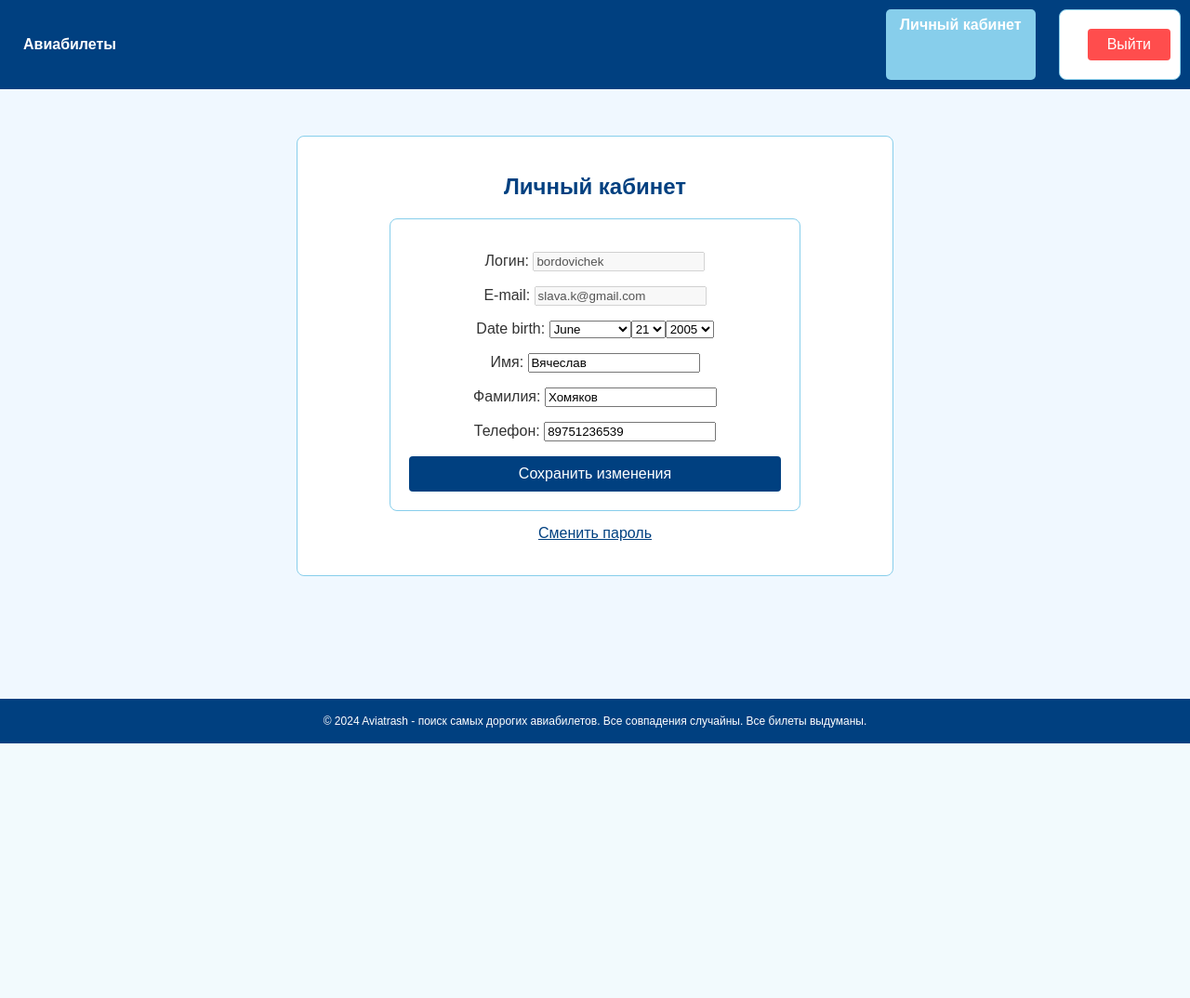
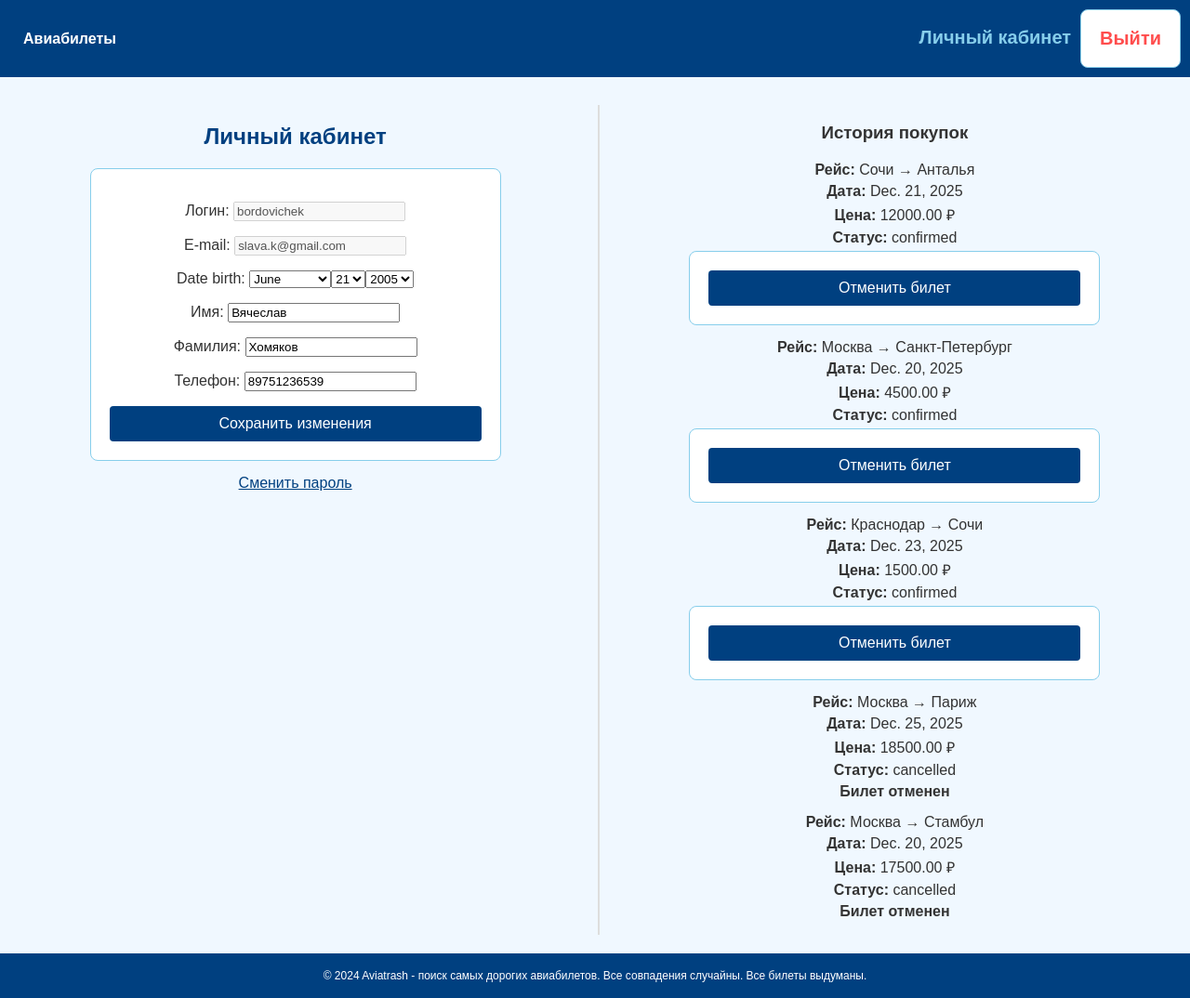
Before and after one commit to bordovichek/AviaTrash_MostExpensiveAirTickets, a Django app: page /personal/profile/ in a window 1280 px wide. Shown: the whole page at 93% size. Before the commit the page ends 800 px from the top, so only its background shows below. Run offline with Django 5.2, Linux system fonts and the light colour scheme; a user stored in the database is signed in; data comes from the database, SQL or seed files in the repository; both versions use the stored data as it was after the commit.

Commit message:
Добавлена возможность покупки и отмены билетов, добавлены сами странички билетов. Сайт перешел из сырой стадии в примитивно, но работающий сайт

```diff
--- a/AviaTrash/aviaticket/models.py
+++ b/AviaTrash/aviaticket/models.py
@@ -1,6 +1,17 @@
 from django.contrib.auth import get_user_model
 from django.core.validators import MinValueValidator, MaxValueValidator
 from django.db import models
+from django.utils.text import slugify
+from unidecode import unidecode
+
+def translit_to_eng(s: str) -> str:
+    d = {'а': 'a', 'б': 'b', 'в': 'v', 'г': 'g', 'д': 'd',
+         'е': 'e', 'ё': 'yo', 'ж': 'zh', 'з': 'z', 'и': 'i', 'й': 'iy', 'к': 'k',
+         'л': 'l', 'м': 'm', 'н': 'n', 'о': 'o', 'п': 'p', 'р': 'r',
+         'с': 's', 'т': 't', 'у': 'u', 'ф': 'f', 'х': 'h', 'ц': 'c', 'ч': 'ch',
+         'ш': 'sh', 'щ': 'shch', 'ь': "", 'ы': 'y', 'ъ': '', 'э': 'e', 'ю': 'yu', 'я': 'ya'}
+
+    return "".join(map(lambda x: d[x] if d.get(x, False) else x, s.lower()))
 
 class Flight(models.Model):
     flight_from = models.CharField(max_length=50, verbose_name='Откуда')
@@ -11,13 +22,23 @@ class Flight(models.Model):
     price = models.DecimalField(max_digits=10, decimal_places=2, verbose_name='Цена')
     amount_of_transfers = models.IntegerField(blank=True, null=True, verbose_name='Количество пересадок')
     time_created = models.DateTimeField(auto_now=True, verbose_name='Время создания')
+    slug = models.SlugField(max_length=100, unique=True, blank=True, verbose_name='Слаг')
+
+    def save(self, *args, **kwargs):
+        if not self.slug:
+            to = translit_to_eng(self.flight_to.replace(" ", "").replace("-", ""))
+            from_ = translit_to_eng(self.flight_from.replace(" ", "").replace("-", ""))
+            airline = self.airline.name.replace(" ", "").replace("-", "")
+            self.slug = slugify(f"{to}_{from_}_{airline}")
+        super().save(*args, **kwargs)
 
     def __str__(self):
         return f"Рейс {self.airline}: {self.flight_from} → {self.flight_to}, {self.day_of_departure}, {self.price} ₽"
 
 
+
 class Ticket(models.Model):
-    flight = models.OneToOneField('Flight', on_delete=models.CASCADE, related_name='flight_card')
+    flight = models.ForeignKey('Flight', on_delete=models.CASCADE, related_name='tickets')
     passenger = models.ForeignKey(get_user_model(), on_delete=models.CASCADE, related_name='tickets', verbose_name='Пассажир')
 
     status_choices = [
@@ -28,18 +49,13 @@ class Ticket(models.Model):
     ]
     status = models.CharField(max_length=20, choices=status_choices, default='booked', verbose_name='Статус билета')
 
-    # payment_status_choices = [
-    #     ('paid', 'Оплачен'),
-    #     ('unpaid', 'Не оплачен'),
-    #     ('pending', 'Ожидает оплаты'),
-    # ]
-    # payment_status = models.CharField(max_length=20, choices=payment_status_choices, default='unpaid', verbose_name='Статус оплаты')
-
     booking_reference = models.CharField(max_length=50, unique=True, verbose_name='Номер бронирования')
     booking_date = models.DateTimeField(auto_now_add=True, verbose_name='Дата бронирования')
 
     def __str__(self):
         return f"Билет на рейс {self.flight.airline}: {self.flight.flight_from} → {self.flight.flight_to}, {self.flight.day_of_departure}"
+
+
 
 class Airline(models.Model):
     name = models.CharField(max_length=100, unique=True, verbose_name='Название авиакомпании')
--- a/AviaTrash/aviaticket/urls.py
+++ b/AviaTrash/aviaticket/urls.py
@@ -3,4 +3,10 @@ from . import views
 
 urlpatterns = [
     path('', views.FlightListView.as_view(), name='list_tickets'),
+    path('tickets/', views.FlightListView.as_view(), name='list_tickets'),
+    path('tickets/<slug:slug>/', views.FlightDetailView.as_view(), name='flight_detail'),
+    path('tickets/<slug:slug>/purchase/', views.BuyTicketView.as_view(), name='ticket_purchase'),
+    path('ticket_ordered/', views.TicketOrderedView.as_view(), name='ticket_ordered'),
+    path('ticket_not_ordered/', views.TicketNotOrderedView.as_view(), name='ticket_not_ordered'),
+    path('cancel_ticket/<int:ticket_id>/', views.CancelTicketView.as_view(), name='cancel_ticket'),
 ]
--- a/AviaTrash/static/css/styles.css
+++ b/AviaTrash/static/css/styles.css
@@ -35,15 +35,18 @@ body {
 }
 
 .header .auth-buttons a {
-    background-color: #87CEEB;
-    padding: 8px 15px;
-    border-radius: 5px;
-    color: #fff;
+    background-color: transparent; /* Убираем голубой фон */
+    color: #87CEEB; /* Цвет текста */
     text-decoration: none;
+    font-size: 20px; /* Шрифт больше */
+    font-weight: bold;
+    padding: 0; /* Убираем все отступы */
+    margin: 0;
+    line-height: 3; /* Центрирование текста */
 }
 
 .header .auth-buttons a:hover {
-    background-color: #004080;
+    color: #fff; /* Изменяем цвет текста при наведении */
 }
 
 .content {
@@ -296,15 +299,6 @@ nav ul li a:hover {
 .password-change-form-button:hover {
     background-color: #003366;
 }
-/* Контейнер для личного кабинета */
-.profile-container {
-    max-width: 600px;
-    margin: 20px auto;
-    padding: 20px;
-    border: 1px solid #87CEEB;
-    border-radius: 8px;
-    background-color: #fff;
-}
 
 /* Заголовок страницы */
 .profile-title {
@@ -377,16 +371,99 @@ nav ul li a:hover {
 }
 /* Кнопка для выхода из аккаунта */
 .logout-button {
-    background-color: #ff4d4d;
-    color: white;
-    border: none;
-    border-radius: 4px;
-    padding: 8px 16px;
+    background: none; /* Полностью убираем фон */
+    color: #ff4d4d; /* Красный цвет текста */
+    border: none; /* Убираем границу */
+    padding: 0; /* Полное отсутствие отступов */
+    margin: 0; /* Полное отсутствие внешних отступов */
+    font-size: 20px; /* Размер шрифта */
+    font-weight: bold; /* Жирный текст */
+    line-height: 1; /* Минимальная высота строки */
     cursor: pointer;
-    font-size: 16px;
-    margin-left: 10px;
 }
 
 .logout-button:hover {
-    background-color: #e60000;
+    color: #e60000; /* Текст темнее при наведении */
 }
+.buy-button {
+    display: inline-block;
+    padding: 10px 20px;
+    background-color: #007bff;
+    color: #fff;
+    text-decoration: none;
+    border-radius: 5px;
+    font-weight: bold;
+}
+
+.buy-button:hover {
+    background-color: #0056b3;
+}
+
+.login-message a {
+    color: #007bff;
+    text-decoration: underline;
+}
+
+.profile-left {
+    width: 65%;
+}
+
+.profile-right {
+    width: 65%;
+    padding-left: 20px;
+}
+
+.ticket-list {
+    list-style: none;
+    padding: 0;
+}
+
+.ticket-item {
+    margin-bottom: 20px;
+}
+
+.ticket-item p {
+    margin: 5px 0;
+}
+
+/* Стили для контейнера профиля */
+.profile-container {
+    display: flex;
+    gap: 20px;
+    justify-content: space-between;
+}
+
+/* Левая колонка с формой */
+.profile-left {
+    flex: 1; /* Занимает доступное пространство */
+    max-width: 48%; /* Ограничивает ширину */
+}
+
+/* Правая колонка с историей покупок */
+.profile-right {
+    flex: 1; /* Занимает доступное пространство */
+    max-width: 48%; /* Ограничивает ширину */
+    border-left: 2px solid #ddd; /* Добавляем разделитель между блоками */
+    padding-left: 20px; /* Отступ от разделителя */
+}
+
+/* Стили для списка билетов */
+.ticket-list {
+    list-style-type: none;
+    padding: 0;
+}
+
+.ticket-item {
+    margin-bottom: 15px;
+}
+
+.ticket-item p {
+    margin: 5px 0;
+}
+
+/* Стили для заголовков */
+.profile-title,
+.profile-password-change,
+.profile-right h3 {
+    margin-bottom: 20px;
+}
--- a/AviaTrash/users/templates/users/profile.html
+++ b/AviaTrash/users/templates/users/profile.html
@@ -2,10 +2,14 @@
 
 {% block content %}
 <div class="profile-container">
+    <div class="profile-left">
+        <!-- Форма редактирования профиля -->
         <h2 class="profile-title">Личный кабинет</h2>
-    <form method="post">
+        <form method="post" class="profile-form">
             {% csrf_token %}
+            <div class="form-group">
                 {{ form.as_p }}
+            </div>
             <button type="submit" class="profile-save-button">
                 Сохранить изменения
             </button>
@@ -14,4 +18,36 @@
             <a href="{% url 'personal:password_change' %}" class="profile-link">Сменить пароль</a>
         </p>
     </div>
+
+    <div class="profile-right">
+        <!-- История покупок -->
+        <h3>История покупок</h3>
+        {% if tickets %}
+            <ul class="ticket-list">
+                {% for ticket in tickets %}
+                    <li class="ticket-item">
+                        <div class="ticket-details">
+                            <p><strong>Рейс:</strong> {{ ticket.flight.flight_from }} → {{ ticket.flight.flight_to }}</p>
+                            <p><strong>Дата:</strong> {{ ticket.flight.day_of_departure }}</p>
+                            <p><strong>Цена:</strong> {{ ticket.flight.price }} ₽</p>
+                            <p><strong>Статус:</strong> {{ ticket.status }}</p>
+                        </div>
+
+                        <!-- Кнопка для отмены билета -->
+                        {% if ticket.status != 'cancelled' %}
+                            <form method="post" action="{% url 'cancel_ticket' ticket.id %}" class="ticket-cancel-form">
+                                {% csrf_token %}
+                                <button type="submit" class="cancel-ticket-button">Отменить билет</button>
+                            </form>
+                        {% else %}
+                            <p><strong>Билет отменен</strong></p>
+                        {% endif %}
+                    </li>
+                {% endfor %}
+            </ul>
+        {% else %}
+            <p>У вас еще нет купленных билетов.</p>
+        {% endif %}
+    </div>
+</div>
 {% endblock %}
--- a/AviaTrash/users/urls.py
+++ b/AviaTrash/users/urls.py
@@ -10,4 +10,5 @@ urlpatterns = [
     path('logout/', LogoutView.as_view(next_page='personal:login'), name='logout'),
     path('profile/', ProfileUser.as_view(), name='profile'),
     path('profile/password_change/', CustomPasswordChangeView.as_view(), name='password_change'),
+
 ]
--- a/AviaTrash/users/views.py
+++ b/AviaTrash/users/views.py
@@ -6,6 +6,8 @@ from django.urls import reverse_lazy
 from django.views.generic.edit import FormView, UpdateView
 from .forms import LoginUserForm, RegisterUserForm, ProfileUserForm, UserPasswordChangeForm
 from django.contrib.auth.views import PasswordChangeView, LoginView
+
+from aviaticket.models import Ticket
 
 
 class RegisterUserView(FormView):
@@ -42,6 +44,11 @@ class ProfileUser(LoginRequiredMixin, UpdateView):
     def get_object(self, queryset=None):
         return self.request.user
 
+    def get_context_data(self, **kwargs):
+        context = super().get_context_data(**kwargs)
+        context['tickets'] = Ticket.objects.filter(passenger=self.request.user).order_by('-booking_date')
+        return context
+
 
 # Смена пароля
 class CustomPasswordChangeView(PasswordChangeView):
```
Also changed, not shown: AviaTrash/aviaticket/templates/aviaticket/ticket_detail.html (added, +18 -0 lines), AviaTrash/aviaticket/templates/aviaticket/ticket_list.html (+9 -1 lines), AviaTrash/aviaticket/templates/aviaticket/ticket_not_ordered.html (added, +7 -0 lines), AviaTrash/aviaticket/templates/aviaticket/ticket_ordered.html (added, +7 -0 lines), AviaTrash/aviaticket/templates/aviaticket/tickets.html (deleted, +0 -8 lines), AviaTrash/aviaticket/views.py (+78 -3 lines), AviaTrash/aviaticket/migrations/0004_flight_slug.py (added), AviaTrash/aviaticket/migrations/0005_alter_flight_slug_alter_ticket_flight.py (added), AviaTrash/db.sqlite3. Lines whose indentation alone changed are shown as unchanged.
